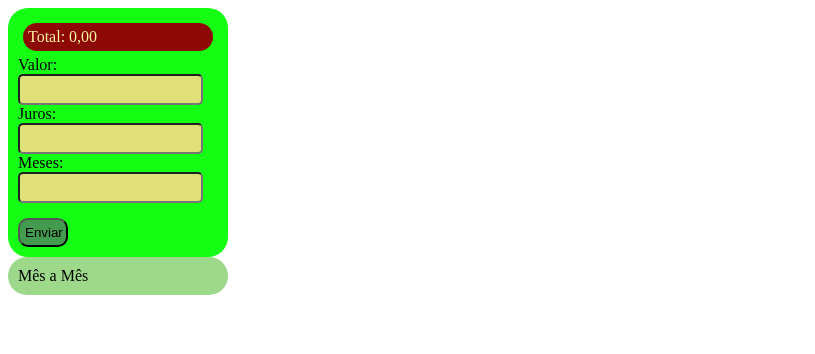
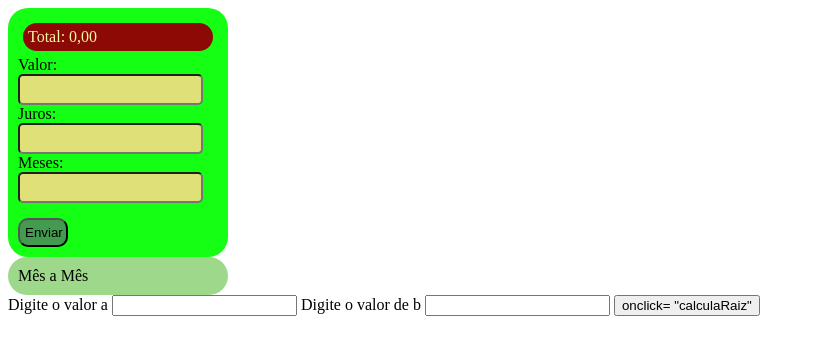
Before and after one commit to NickMaringa/TerceiroTrimestre, a plain HTML site: page index.html in a window 1280 px wide. Shown: the whole page, without its empty margins (0-815 px from the left). Drawn offline with Linux system fonts and the light colour scheme.

Commit message:
Update index.html

```diff
--- a/index.html
+++ b/index.html
@@ -17,12 +17,21 @@
     Valor: <input id="val" type="text"><br>
     Juros: <input id="ju" type="text"><br>
     Meses: <input id="mes" type="text"><br>
-    <button id="btnCalc" onclick="total()">Enviar</button>
+   <button id="btnCalc" onclick="total()">Enviar</button>
 </div>
 
 <div class="listaMensal">
     <span id="meses">Mês a Mês</span>
 </div>
+<div class="Calculadora">
+  Digite o valor a <input id="a" type="text">
+  Digite o valor de b <input id="b" type="text">
+
+<button>onclick= "calculaRaiz"</button>
+</div>
+ <div class="spRaiz">
+ <span id="raiz"></span>
+ </div>
 
 
 </body>
```
